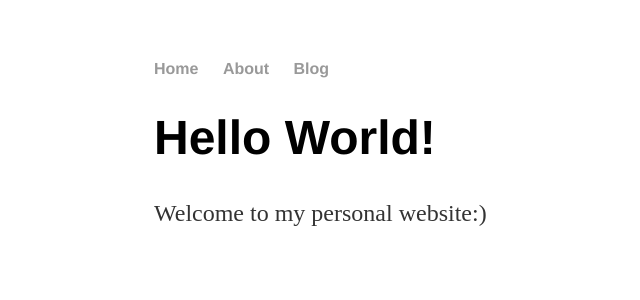
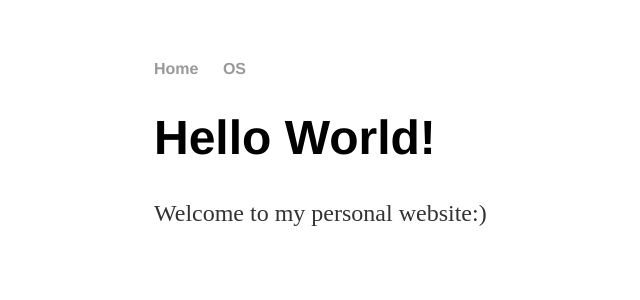
Before and after one commit to joe019/joe019.github.io, a Jekyll site: the page built from index.html, in a window 1280 px wide. Shown: the top 300 px of the page, without its empty margins (38-678 px from the left). Built offline with Jekyll 4.4.1, drawn with Linux system fonts in a browser that asks for light colours.

Commit message:
Update default.html

```diff
--- a/_layouts/default.html
+++ b/_layouts/default.html
@@ -9,8 +9,7 @@
 			<nav>
 	    		<ul>
 	        		<li><a href="/">Home</a></li>
-		        	<li><a href="/about">About</a></li>
-	        		<li><a href="/blog">Blog</a></li>
+	        		<li><a href="/os">OS</a></li>
 	    		</ul>
 			</nav>
 			<div class="container">
```
